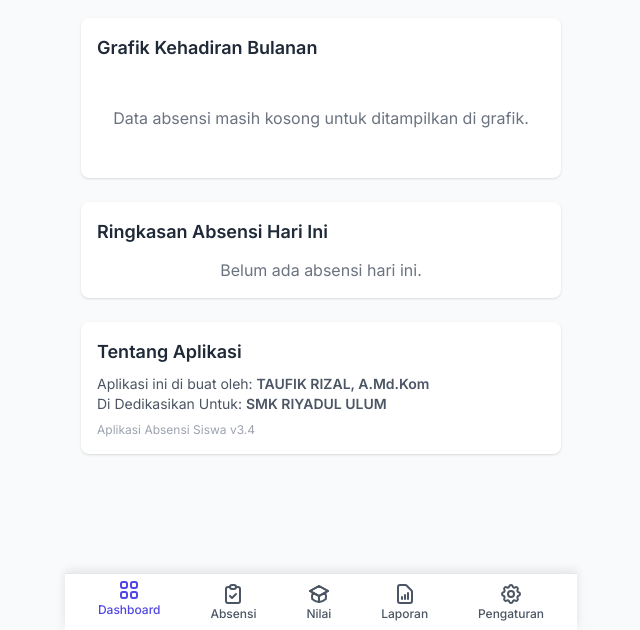
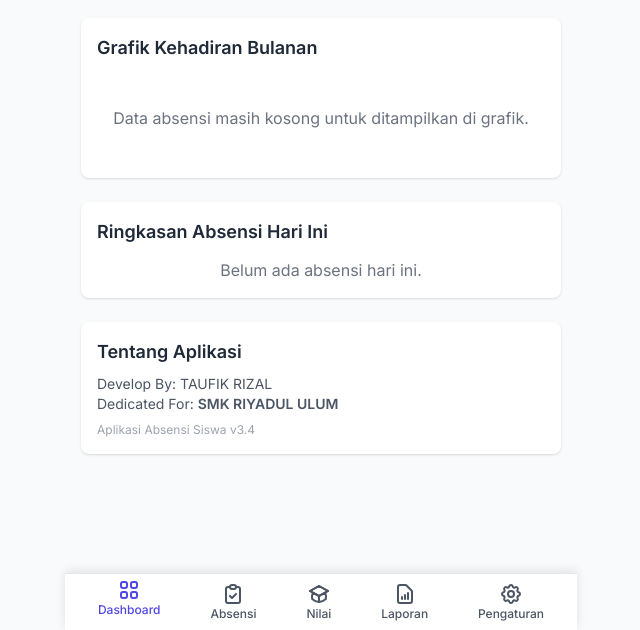
Before and after one commit to trizalrs/aplikasi-absensi, a plain HTML site: page index.html in a window 1280 px wide. Shown: the part 170-800 px from the top of the page, without its empty margins (319-959 px from the left). Drawn offline with nearby package versions, Linux system fonts and the light colour scheme.

Commit message:
Add files via upload

```diff
--- a/index.html
+++ b/index.html
@@ -66,8 +66,8 @@
                 </div>
                 <div class="bg-white p-4 rounded-lg shadow">
                      <h3 class="text-lg font-semibold mb-2">Tentang Aplikasi</h3>
-                     <p class="text-sm text-gray-600">Aplikasi ini di buat oleh: <span class="font-semibold">TAUFIK RIZAL, A.Md.Kom</span></p>
-                     <p class="text-sm text-gray-600">Di Dedikasikan Untuk: <span class="font-semibold">SMK RIYADUL ULUM</span></p>
+                     <p class="text-sm text-gray-600">Develop By: TAUFIK RIZAL </p>
+                     <p class="text-sm text-gray-600">Dedicated For: <span class="font-semibold">SMK RIYADUL ULUM</span></p>
                      <p class="text-xs text-gray-400 mt-2">Aplikasi Absensi Siswa v3.4</p>
                 </div>
             </div>
```
